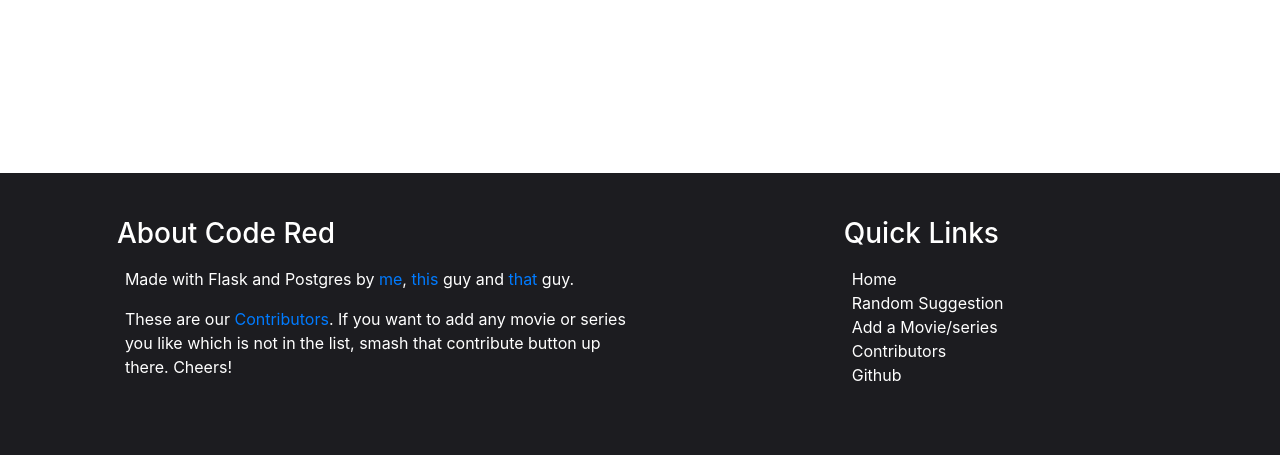
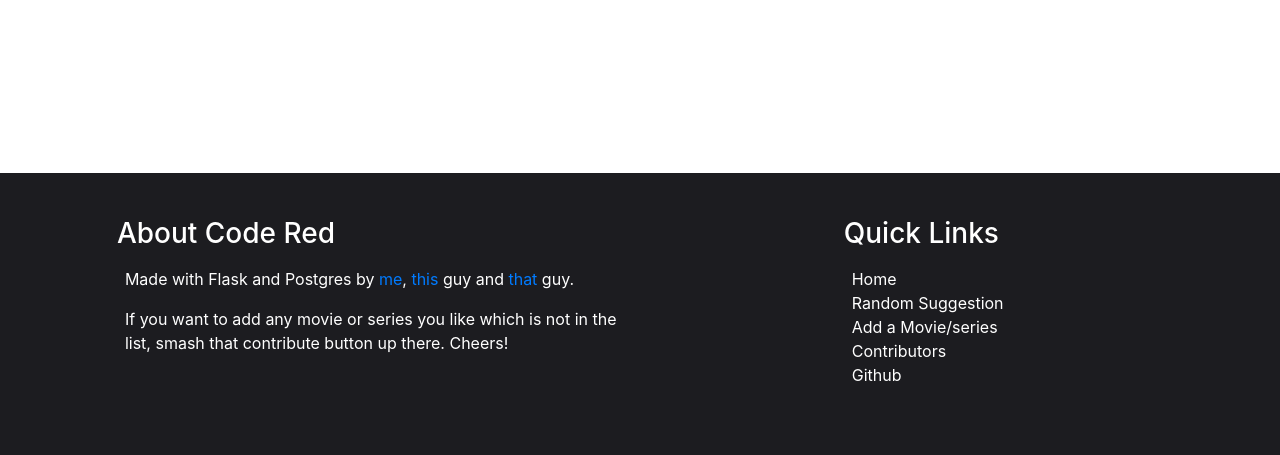
Before and after one commit to shrn01/code-red, a Flask app: page /admin in a window 1280 px wide. Shown: the part 345-800 px from the top of the page. Run offline with Flask 2, Linux system fonts and the light colour scheme; some libraries are stand-ins or nearby versions.

Commit message:
small change in footer

```diff
--- a/templates/template.html
+++ b/templates/template.html
@@ -64,7 +64,7 @@
                     Made with Flask and Postgres by <a href = "https://github.com/shrn01">me</a>, <a href = "https://github.com/fivmin">this</a> guy and <a href = "http://linkedin.com/in/dowluri-satya-ashok-7a5016161/">that</a> guy.
                 </p>
                 <p class = "ml-2 mr-2">
-                    These are our <a href = "{{ url_for('contributors') }}">Contributors</a>. If you want to add any movie or series you like which is not in the list, smash that contribute button up there. Cheers!
+                    If you want to add any movie or series you like which is not in the list, smash that contribute button up there. Cheers!
                 </p>
             </div>
             <div class = "col-md-4 container pr-5 pl-5 pt-4">
```
